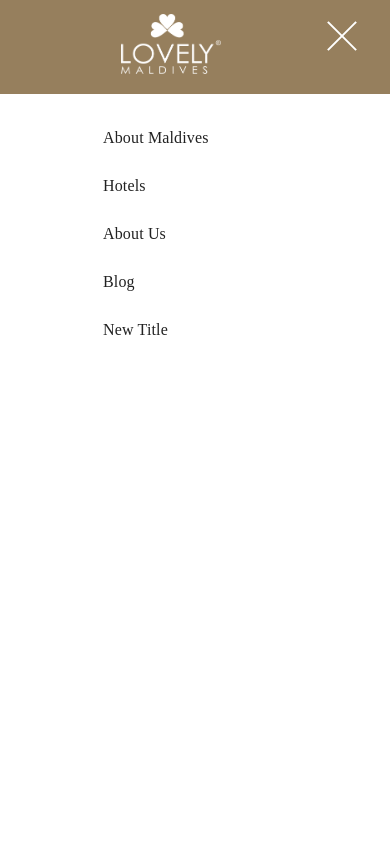
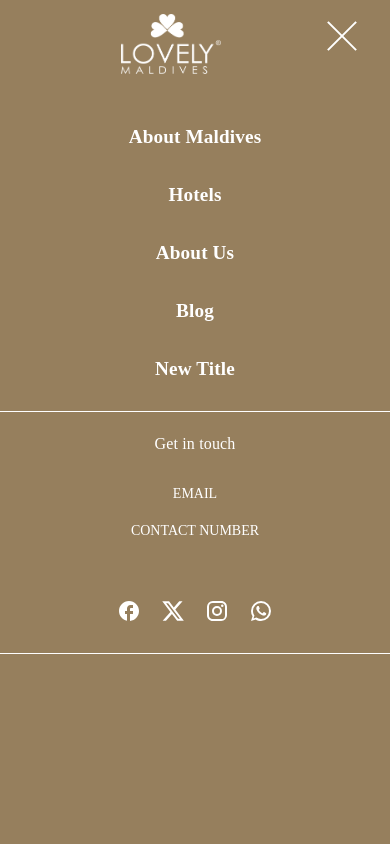
Before and after one commit to MachineIntelligence6/lovely-maldives-ts, a Next.js app: page /blogs in a window 390 px wide. Both pictures are taken after a click on the button "Menu button". Shown: the top 844 px of the page. Built offline with nearby package versions, Linux system fonts and the light colour scheme.

Commit message:
mobile navbar scroll and our promise section design

```diff
--- a/src/app/globals.css
+++ b/src/app/globals.css
@@ -112,13 +112,14 @@ body {
   opacity: 1 !important;
 }
 
-.services-slider .slick-dots {
-  position: unset !important;
-  margin: 0px 0 0 0 !important;
-}
 .slick-dots {
   position: unset !important;
-  margin: 55px 0 0 0 !important;
+  margin: 25px 0 0 0 !important;
+}
+.slick-dots li button:before {
+  font-size: 18px !important;
+  color: var(--brown) !important;
+  opacity: 1 !important;
 }
 /* EXplore slider */
 @keyframes increaseHeight {
@@ -316,12 +317,12 @@ label + .css-1x0154w-MuiInputBase-root-MuiInput-root {
   }
 }
 
-.rightPalm {
+/* .rightPalm {
   position: absolute;
-  top: 134%;
+  top: 140%;
   right: 0;
   z-index: 99;
-}
+} */
 
 /* @media screen and (max-width: 480px) {
   .rightPalm {
@@ -363,3 +364,59 @@ label + .css-1x0154w-MuiInputBase-root-MuiInput-root {
   transform: translateY(3px) rotate(-45deg);
   top: 0;
 }
+.plus {
+  position: relative;
+  width: 200px;
+  height: 200px;
+  border: 2px solid black;
+  overflow: hidden;
+}
+
+.plus::before,
+.plus::after {
+  content: '';
+  position: absolute;
+  background-color: black;
+}
+
+.plus::before {
+  width: 100px;
+  height: 2px;
+  top: calc(50% - 1px);
+  left: 50%;
+  transform: translateX(-50%);
+}
+
+.plus::after {
+  width: 2px;
+  height: 100px;
+  top: 50%;
+  left: calc(50% - 1px);
+  transform: translateY(-50%);
+}
+
+.text {
+  position: absolute;
+  font-size: 14px;
+  font-weight: bold;
+}
+
+.top-left {
+  top: 10px;
+  left: 10px;
+}
+
+.top-right {
+  top: 10px;
+  right: 10px;
+}
+
+.bottom-left {
+  bottom: 10px;
+  left: 10px;
+}
+
+.bottom-right {
+  bottom: 10px;
+  right: 10px;
+}
--- a/src/components/Banner.tsx
+++ b/src/components/Banner.tsx
@@ -21,7 +21,7 @@ export default function Banner() {
 
   const bgStyle = {
     // eslint-disable-next-line max-len
-    backgroundImage: `linear-gradient(to bottom, rgba(150, 127, 93, 0.10), rgba(150, 127, 93, 0.65)), url('${bgImage.src}')`,
+    backgroundImage: `linear-gradient(to bottom, rgba(150, 127, 93, 0.10), rgba(150, 127, 93, 0.55)), url('${bgImage.src}')`,
     backgroundSize: 'cover',
     backgroundPosition: '100%',
     width: '100%',
--- a/src/components/Explore.tsx
+++ b/src/components/Explore.tsx
@@ -8,11 +8,11 @@ import Slider from 'react-slick'
 import 'slick-carousel/slick/slick.css'
 import 'slick-carousel/slick/slick-theme.css'
 import Image from 'next/image'
+import { SampleNextArrow, SamplePrevArrow } from './OurServices'
 import exploreImg1 from '../../public/Images/exploreImg.jpg'
 import exploreImg3 from '../../public/Images/explorImg2.jpg'
 import exploreImg2 from '../../public/Images/exploreImg3.jpg'
 import exploreImg4 from '../../public/Images/explorImg5.jpg'
-import { SampleNextArrow, SamplePrevArrow } from './OurServices'
 
 export const datas = [
   {
@@ -137,7 +137,6 @@ export default function Explore() {
                   mx: 'auto',
                   width: '98%',
                   height: '400px',
-                  // borderRadius: '10px',
                   position: 'relative',
                   textAlign: 'center',
                   overflow: 'hidden',
--- a/src/components/Header.tsx
+++ b/src/components/Header.tsx
@@ -5,7 +5,17 @@
 
 import { useEffect, useState } from 'react'
 import Image from 'next/image'
-import { useMediaQuery, AppBar, Toolbar, IconButton } from '@mui/material'
+import {
+  useMediaQuery,
+  AppBar,
+  Toolbar,
+  IconButton,
+  Typography,
+} from '@mui/material'
+import WhatsAppIcon from '@mui/icons-material/WhatsApp'
+import InstagramIcon from '@mui/icons-material/Instagram'
+import XIcon from '@mui/icons-material/X'
+import FacebookRoundedIcon from '@mui/icons-material/FacebookRounded'
 
 import Box from '@mui/material/Box'
 import Button from '@mui/material/Button'
@@ -17,7 +27,6 @@ const profilePic = '/Images/logo-png.png'
 const profilePicCol = '/Images/logo-colored.png'
 
 function SubNav({ menuItems }: any) {
-  // const lessThanMd = useMediaQuery((theme: any) => theme.breakpoints.down('md'))
   const { isOpen } = useMenuStore((state) => state)
 
   return (
@@ -47,61 +56,21 @@ function SubNav({ menuItems }: any) {
     </Box>
   )
 }
-/*
-function MobileNav({ menuItems, isOpen }: any) {
-  // const lessThanMd = useMediaQuery((theme: any) => theme.breakpoints.down('md'))
-  return (
-    <Box
-      component="nav"
-      sx={{
-        background: 'white',
-        position: 'fixed',
-        top: { xs: '0', md: '91px' },
-        boxShadow: '0 0 25px rgb(0 0 0 / 10%)',
-        py: '20px',
-        width: '100%',
-        px: '100px',
-        zIndex: 999,
-        opacity: isOpen ? 1 : 0,
-        transform: isOpen ? 'translateY(0)' : 'translateY(-100%)',
-        transition: 'opacity 0.4s, transform 0.4s',
-        height: '100vh',
-        display: 'flex',
-        flexDirection: 'column',
-        overflow: 'hidden',
-        mt: { md: '0', xs: '90px' },
-        gap: { md: '18px', xs: '0' },
-        borderTop: '1px solid lightgray',
-      }}
-    >
-      <NavItems items={menuItems} />
-    </Box>
-  )
-}
-*/
-
-// function SubNav() {
-//   return <Box>SubNav</Box>
-// }
 
 function MobileNav({ menuItems }: any) {
-  // eslint-disable-next-line no-unused-vars, @typescript-eslint/no-unused-vars
-  const { isOpen, open, close } = useMenuStore((state) => state)
+  const { isOpen } = useMenuStore((state) => state)
   return (
     <Box
       sx={{
         height: '100vh',
         width: '100%',
-        bgcolor: 'red',
         position: 'fixed',
         top: '0',
         zIndex: 999,
         transform: isOpen ? 'translateY(0%)' : 'translateY(-100%)',
-
-        background: 'white',
+        background: 'var(--brown)',
         boxShadow: '0 0 25px rgb(0 0 0 / 10%)',
         py: '20px',
-        px: '100px',
         opacity: isOpen ? 1 : 0,
         transition: 'opacity 0.4s, transform 0.4s',
         display: 'flex',
@@ -110,9 +79,43 @@ function MobileNav({ menuItems }: any) {
         mt: { md: '0', xs: '90px' },
         gap: { md: '18px', xs: '0' },
         borderTop: '1px solid lightgray',
+        textAlign: 'center',
+        color: 'white',
       }}
     >
       <NavItems items={menuItems} />
+      <Box
+        sx={{
+          mt: '20px',
+          borderTop: '1px solid #fff',
+          borderBottom: '1px solid #fff',
+        }}
+      >
+        <Typography sx={{ mt: '20px' }}>Get in touch</Typography>
+        <Box
+          sx={{
+            display: 'flex',
+            flexDirection: 'column',
+            py: '20px',
+          }}
+        >
+          <Button sx={{ color: '#fff' }}>Email</Button>
+          <Button sx={{ color: '#fff' }}>Contact Number</Button>
+        </Box>
+        <Box
+          sx={{
+            display: { xs: 'flex', md: 'none' },
+            justifyContent: 'center',
+            my: '30px',
+            gap: '20px',
+          }}
+        >
+          <FacebookRoundedIcon />
+          <XIcon />
+          <InstagramIcon />
+          <WhatsAppIcon />
+        </Box>
+      </Box>
     </Box>
   )
 }
@@ -133,8 +136,14 @@ function Header() {
 
   const handleScroll = () => {
     const scrollTop = window.scrollY
+    document.body.style.overflow = isOpen ? 'hidden' : 'auto'
     // const resizeWindow = window.innerWidth
     setIsScrolled(scrollTop > 0)
+  }
+  if (isOpen && lessThanMd) {
+    document.body.style.overflow = 'hidden'
+  } else {
+    document.body.style.overflow = 'auto'
   }
   // eslint-disable-next-line react-hooks/exhaustive-deps
   const handleResize = () => {
@@ -151,12 +160,6 @@ function Header() {
       window.removeEventListener('resize', handleResize)
     }
   }, [isScrolled, lessThanMd, handleResize])
-
-  // useEffect(() => {
-  //   if (!lessThanMd) {
-  //     toggleMenu()
-  //   }
-  // }, [lessThanMd, toggleMenu])
 
   useEffect(() => {
     if (isScrolled) {
@@ -181,6 +184,7 @@ function Header() {
             : 'none',
           width: '100%',
           background: isScrolled ? 'white' : 'var(--brown)',
+          transition: 'all ease .5s',
         }}
       >
         <Toolbar
--- a/src/components/NavItems.tsx
+++ b/src/components/NavItems.tsx
@@ -6,6 +6,7 @@
 import { useRouter } from 'next/navigation'
 import MenuItem from '@mui/material/MenuItem'
 import Link from 'next/link'
+import { Box } from '@mui/system'
 
 function NavItems({ items }: any) {
   const router = useRouter()
@@ -13,7 +14,15 @@ function NavItems({ items }: any) {
     router.push(route)
   }
   return (
-    <>
+    <Box
+      component="ul"
+      sx={{
+        display: 'flex',
+        flexDirection: { xs: 'column', md: 'row' },
+        alignItems: 'center',
+        gap: { xs: '10px', md: '20px' },
+      }}
+    >
       {items.map((item: any, index: number) => (
         <MenuItem
           key={index}
@@ -28,7 +37,8 @@ function NavItems({ items }: any) {
             pb: '3px',
             textTransform: 'capitalize',
             position: 'relative',
-            fontSize: '1rem',
+            fontSize: '1.2rem',
+            fontWeight: { xs: '600', md: 'regular' },
             '&:after': {
               content: "''",
               position: 'absolute',
@@ -38,7 +48,7 @@ function NavItems({ items }: any) {
               height: '1px',
               bottom: 0,
               left: 0,
-              background: '#666',
+              background: { xs: '#fff', md: '#666' },
               transformOrigin: 'bottom right',
               transition: 'transform 0.25s ease-out',
             },
@@ -54,7 +64,7 @@ function NavItems({ items }: any) {
           {item.label}
         </MenuItem>
       ))}
-    </>
+    </Box>
   )
 }
 
```
Also changed, not shown: src/app/page.tsx (+9 -3 lines), src/components/About.tsx (+20 -102 lines), src/components/OurServices.tsx (+12 -7 lines), src/components/TopBrands.tsx (+51 -8 lines).
